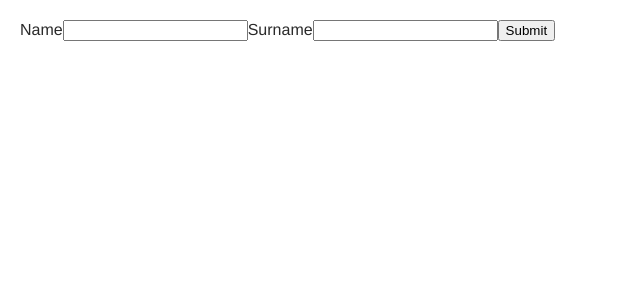
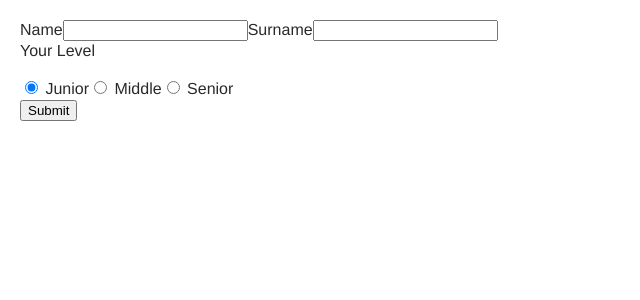
Before and after one commit to dmitriy-057/react-trainy-2, a React (Create React App) app: page / in a window 1280 px wide. Shown: the top 300 px of the page, without its empty margins (0-640 px from the left). Built offline with nearby package versions, Linux system fonts and the light colour scheme.

Commit message:
add checkbox

```diff
--- a/package.json
+++ b/package.json
@@ -13,6 +13,7 @@
     "react-dom": "^18.2.0",
     "react-icons": "^4.8.0",
     "react-scripts": "5.0.1",
+    "shortid": "^2.2.16",
     "web-vitals": "^2.1.4"
   },
   "scripts": {
--- a/src/Form.js
+++ b/src/Form.js
@@ -1,13 +1,20 @@
 import React, { Component} from "react";
+import shortid from "shortid";
 
 class Form extends Component {
-state = {
-    name: "",
-    surname: "",
-}
+  state = {
+      name: "",
+      surname: "",
+      experience: "junior",
+  };
+
+loginInputId = shortid.generate();
+nameInputId = shortid.generate();
+
 handleChange = event => {
     console.log('currentTarget name', event.currentTarget.name);
     console.log('currentTarget value', event.currentTarget.value);
+
     const {name, value} = event.currentTarget;
 
     this.setState({
@@ -18,28 +25,68 @@ handleChange = event => {
 handleSubmit = event => {
     event.preventDefault();
     console.log(this.state);
+
     this.props.onSubmit(this.state);
+    this.reset();
 }
 
+reset = () => {
+  this.setState({
+    name: "",
+    surname: "",
+  })
+}
 render() {
     return (
     <form onSubmit={this.handleSubmit}>
-        <label htmlFor="">
+        <label htmlFor={this.loginInputId}>
           Name
           <input
+          id={this.loginInputId}
           name="name"
           type="text"
           value={this.state.name}
-          onChange={this.handleChange}/>
+          onChange={this.handleChange}
+          />
         </label>
-        <label>
+        <label htmlFor={this.nameInputId}>
           Surname
           <input
+          id={this.nameInputId}
           name="surname"
           type="text"
           value={this.state.surname}
-          onChange={this.handleChange}/>
+          onChange={this.handleChange}
+          />
         </label>
+
+        <p>Your Level</p>
+
+        <label>
+          <input
+            type="radio"
+            name="experience"
+            value="junior"
+            onChange={this.handleChange}
+            checked={this.state.experience === "junior"}/> Junior
+        </label>
+        <label>
+          <input
+            type="radio"
+            name="experience"
+            value="middle"
+            onChange={this.handleChange}
+            checked={this.state.experience === "middle"}/> Middle
+        </label>
+        <label>
+            <input
+            type="radio"
+            name="experience"
+            value="senior"
+            onChange={this.handleChange}
+            checked={this.state.experience === "senior"}/> Senior
+        </label>
+        <br/>
         <button type="submit">Submit</button>
     </form>
     )
```
Also changed, not shown: 1 other file (tests, documents, lock files or other folders).
